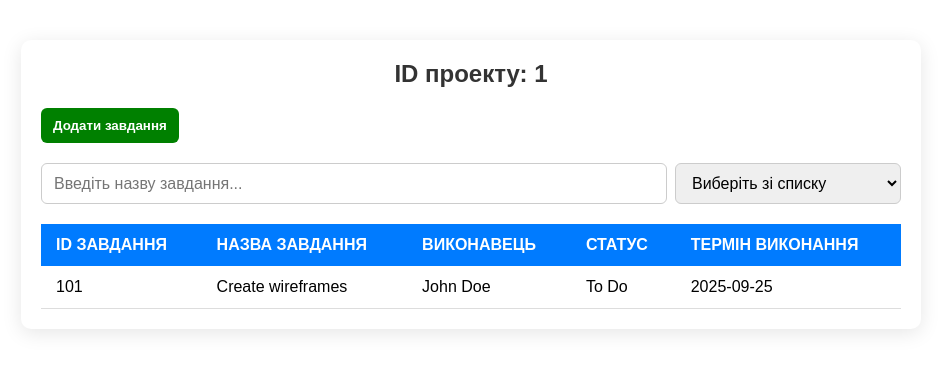
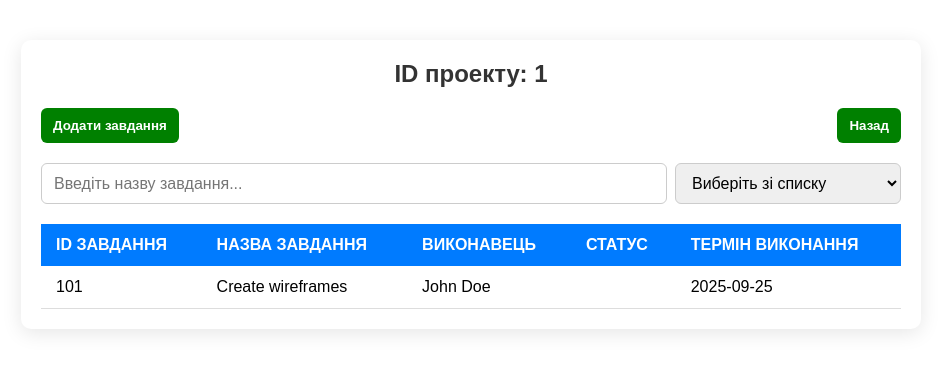
Before and after one commit to YaroslavOkrema/vue-project-manager, a Vue app: page /tasks/1 in a window 1280 px wide. Shown: the top 372 px of the page, without its empty margins (169-1110 px from the left). Built offline with nearby package versions, Linux system fonts and the light colour scheme; data requests are answered from the project's data file.

Commit message:
feat: add status and btn back

```diff
--- /dev/null
+++ b/src/helpers/helpers.ts
@@ -0,0 +1,15 @@
+import { Status } from "@/types/enums";
+
+export const getStatusClass = (status: string) => {
+  switch (status.toLowerCase()) {
+    case Status.Active:
+      return Status.Active;
+    case "in progress":
+    case Status.InProgress:
+      return Status.InProgress;
+    case Status.Completed:
+      return Status.Completed;
+    default:
+      return "";
+  }
+};
--- a/src/pages/ProjectTablePage/ProjectTablePage.vue
+++ b/src/pages/ProjectTablePage/ProjectTablePage.vue
@@ -6,6 +6,7 @@ import FormProjects from "@/components/FormProjects/FormProjects.vue";
 import MySelect from "@/components/MySelect/MySelect.vue";
 import MyButton from "@/components/MyButton/MyButton.vue";
 import MyInput from "@/components/MyInput/MyInput.vue";
+import { getStatusClass } from "@/helpers/helpers";
 
 const {
   loadProjects,
@@ -15,7 +16,6 @@ const {
   selectedSort,
   sortedAndSearchedProjects,
   searchQuery,
-  getStatusClass,
   goToProject,
 } = useProjectTablePage();
 
--- a/src/pages/ProjectTablePage/useProjectTablePage.ts
+++ b/src/pages/ProjectTablePage/useProjectTablePage.ts
@@ -1,7 +1,6 @@
 import { useStore } from "vuex";
 import { computed, ref } from "vue";
 import { Project } from "@/store/ProjectModule/types";
-import { ProjectStatus } from "@/types/enums";
 import { useRouter } from "vue-router";
 
 export function useProjectTablePage() {
@@ -49,20 +48,6 @@ export function useProjectTablePage() {
     );
   });
 
-  const getStatusClass = (status: string) => {
-    switch (status.toLowerCase()) {
-      case ProjectStatus.Active:
-        return ProjectStatus.Active;
-      case "in progress":
-      case ProjectStatus.InProgress:
-        return ProjectStatus.InProgress;
-      case ProjectStatus.Completed:
-        return ProjectStatus.Completed;
-      default:
-        return "";
-    }
-  };
-
   const goToProject = (id: string) => {
     router.push(`/tasks/${id}`);
   };
@@ -76,7 +61,6 @@ export function useProjectTablePage() {
     selectedSort,
     sortedAndSearchedProjects,
     searchQuery,
-    getStatusClass,
     router,
     goToProject,
   };
--- a/src/pages/TaskTablePage/TaskTablePage.vue
+++ b/src/pages/TaskTablePage/TaskTablePage.vue
@@ -6,6 +6,7 @@ import MySelect from "@/components/MySelect/MySelect.vue";
 import FormTasks from "@/components/FormTasks/FormTasks.vue";
 import { useTaskTablePage } from "@/pages/TaskTablePage/useTaskTablePage";
 import draggable from "vuedraggable";
+import { getStatusClass } from "@/helpers/helpers";
 
 const {
   taskId,
@@ -16,13 +17,17 @@ const {
   selectedSort,
   searchQuery,
   draggableTasks,
+  goBack,
 } = useTaskTablePage();
 </script>
 
 <template>
   <div class="table-container">
     <h2>ID проекту: {{ route.params.id }}</h2>
-    <MyButton text="Додати завдання" @click="isModalOpen = true" />
+    <div class="buttons">
+      <MyButton text="Додати завдання" @click="isModalOpen = true" />
+      <MyButton text="Назад" @click="goBack" />
+    </div>
     <ModalWindow v-model="isModalOpen" title="Додати нове завдання">
       <FormTasks
         :project-id="taskId"
@@ -56,7 +61,9 @@ const {
             <td>{{ element.title }}</td>
             <td>{{ element.assignee }}</td>
             <td>
-              <span>{{ element.status }}</span>
+              <span class="status" :class="getStatusClass(element.status)">{{
+                element.status
+              }}</span>
             </td>
             <td>{{ element.dueDate }}</td>
           </tr>
@@ -153,5 +160,10 @@ const {
       }
     }
   }
+
+  .buttons {
+    display: flex;
+    justify-content: space-between;
+  }
 }
 </style>
--- a/src/pages/TaskTablePage/useTaskTablePage.ts
+++ b/src/pages/TaskTablePage/useTaskTablePage.ts
@@ -1,4 +1,4 @@
-import { useRoute } from "vue-router";
+import { useRoute, useRouter } from "vue-router";
 import { useStore } from "vuex";
 import { ref, computed, onMounted } from "vue";
 import { Task } from "@/store/TaskModule/types";
@@ -6,6 +6,7 @@ import { useDraggable } from "@/hooks/useDraggable";
 
 export function useTaskTablePage() {
   const route = useRoute();
+  const router = useRouter();
   const store = useStore();
   const taskId = Number(route.params.id);
   const isModalOpen = ref(false);
@@ -26,6 +27,10 @@ export function useTaskTablePage() {
   onMounted(() => {
     store.dispatch("tasks/fetchTasks", taskId);
   });
+
+  const goBack = () => {
+    router.push("/");
+  };
 
   const sortedTasks = computed(() =>
     selectedSort.value
@@ -61,5 +66,6 @@ export function useTaskTablePage() {
     searchQuery,
     sortedAndSearchedTasks,
     draggableTasks,
+    goBack,
   };
 }
--- a/src/types/enums.ts
+++ b/src/types/enums.ts
@@ -1,4 +1,4 @@
-export enum ProjectStatus {
+export enum Status {
   Active = "active",
   InProgress = "in-progress",
   Completed = "completed",
```
